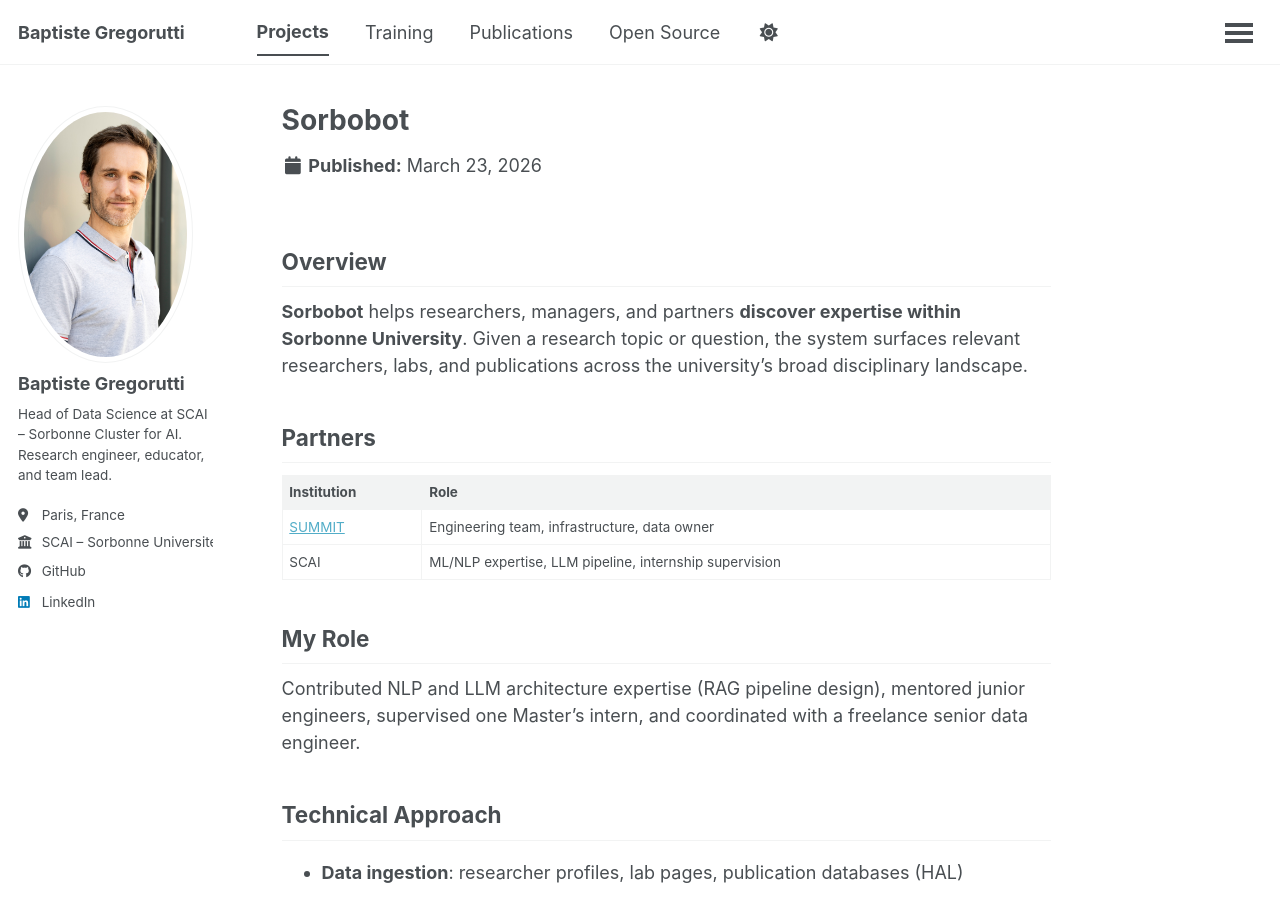
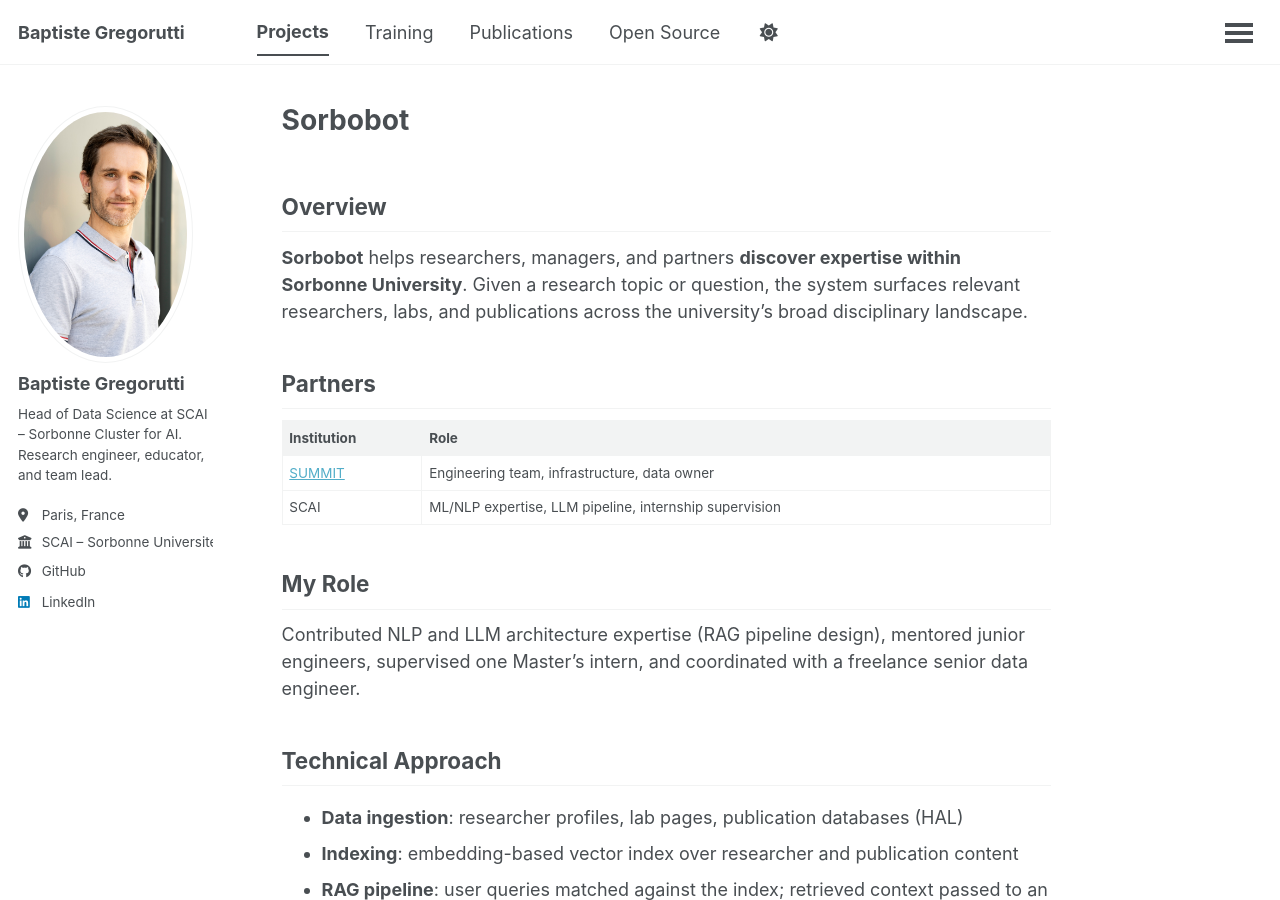
Before and after one commit to bgregorutti/bgregorutti.github.io, a Jekyll site: the page built from _portfolio/sorbobot.md, in a window 1280 px wide and 900 px high. Built offline with Jekyll 4.4.1, drawn with Linux system fonts in a browser that asks for light colours; a script that is not in the unit is left out.

Commit message:
remove date in portfolio page

```diff
--- a/_includes/archive-single.html
+++ b/_includes/archive-single.html
@@ -42,7 +42,7 @@
           <p> {{ post.type }}, <i>{{ post.venue }}</i>, {{ post.date | default: "1900-01-01" | date: "%Y" }} </p>
         {% elsif post.collection == 'publications' %}
           <p>Published in <i>{{ post.venue }}</i>, {{ post.date | default: "1900-01-01" | date: "%Y" }} </p>
-        {% elsif post.date %}
+        {% elsif post.collection != 'portfolio' and post.date %}
          <p class="page__date"><strong><i class="fa fa-fw fa-calendar" aria-hidden="true"></i> {{ site.data.ui-text[site.locale].date_label | default: "Published:" }}</strong> <time datetime="{{ post.date | default: "1900-01-01" | date_to_xmlschema }}">{{ post.date | default: "1900-01-01" | date: "%B %d, %Y" }}</time></p>
         {% endif %}
 
--- a/_layouts/single.html
+++ b/_layouts/single.html
@@ -36,9 +36,9 @@ layout: default
 
         {% if page.collection == 'teaching' %}
           <p> {{ page.type }}, <i>{{ page.venue }}</i>, {{ page.date | default: "1900-01-01" | date: "%Y" }} </p>
-        {% elsif page.venue and page.date %}
+        {% elsif page.collection != 'portfolio' and page.venue and page.date %}
           <p>Published in <i>{{ page.venue }}</i>, {{ page.date | default: "1900-01-01" | date: "%Y" }} </p>
-        {% elsif page.date %}
+        {% elsif page.collection != 'portfolio' and page.date %}
           <p class="page__date"><strong><i class="fa fa-fw fa-calendar" aria-hidden="true"></i> {{ site.data.ui-text[site.locale].date_label | default: "Published:" }}</strong> <time datetime="{{ page.date | date_to_xmlschema }}">{{ page.date | default: "1900-01-01" | date: "%B %d, %Y" }}</time></p>
         {% endif %}
         </header>
```
